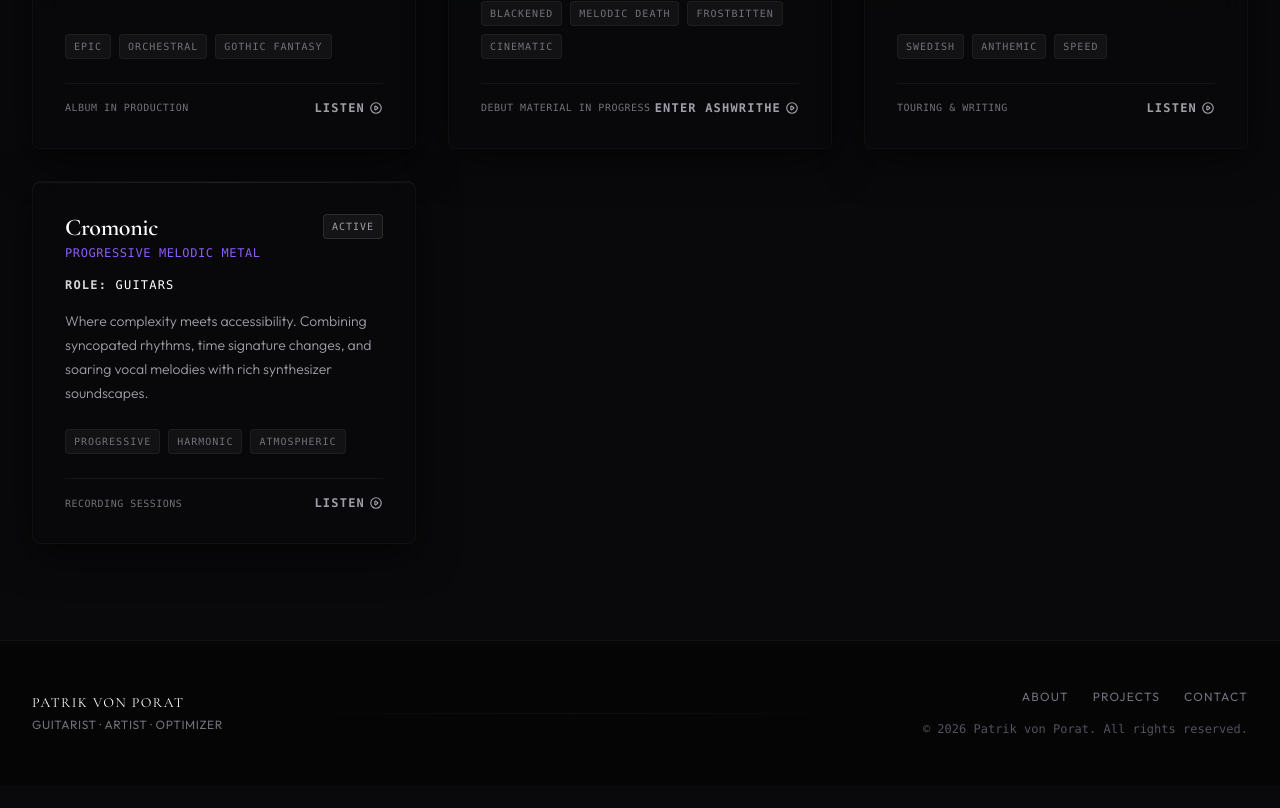
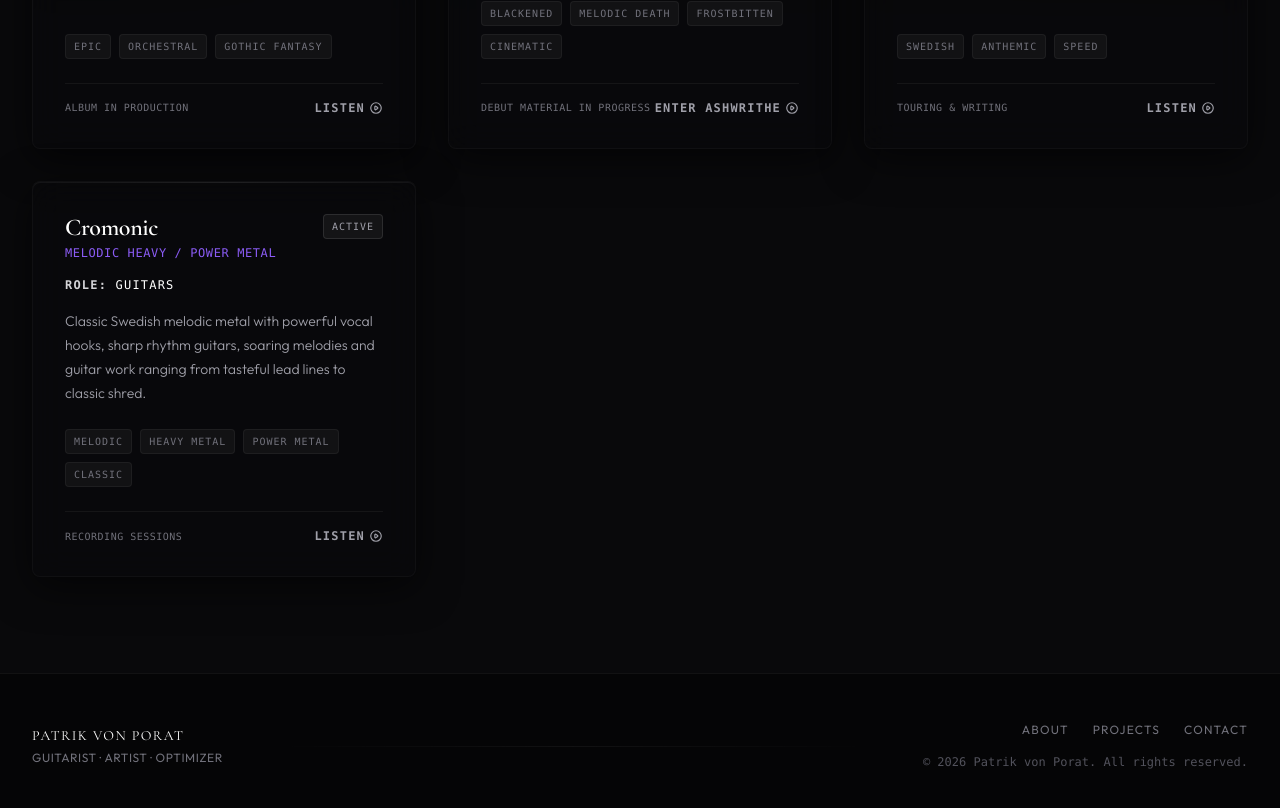
Before and after one commit to xvonpat/patrik-von-porat-portfolio, a Next.js app: page /music in a window 1280 px wide. Shown: the part 802-1610 px from the top of the page. Before the commit the page ends 1587 px from the top, so only its background shows below. Built offline with nearby package versions, Linux system fonts and the light colour scheme.

Commit message:
content: update Cromonic genre, description, and tags on music page

```diff
--- a/src/app/(app)/music/page.js
+++ b/src/app/(app)/music/page.js
@@ -54,12 +54,12 @@ export default function Music() {
     },
     {
       name: "Cromonic",
-      genre: "Progressive Melodic Metal",
+      genre: "Melodic Heavy / Power Metal",
       role: "Guitars",
-      description: "Where complexity meets accessibility. Combining syncopated rhythms, time signature changes, and soaring vocal melodies with rich synthesizer soundscapes.",
+      description: "Classic Swedish melodic metal with powerful vocal hooks, sharp rhythm guitars, soaring melodies and guitar work ranging from tasteful lead lines to classic shred.",
       status: "Active - Recording Sessions",
       accent: "cyan",
-      tags: ["Progressive", "Harmonic", "Atmospheric"],
+      tags: ["Melodic", "Heavy Metal", "Power Metal", "Classic"],
       link: "https://open.spotify.com/artist/6Lj1yeMDpsRQO8ai5VnZLn?si=D67mevHWSRuAdHo2pAvdTA"
     }
   ];
```
